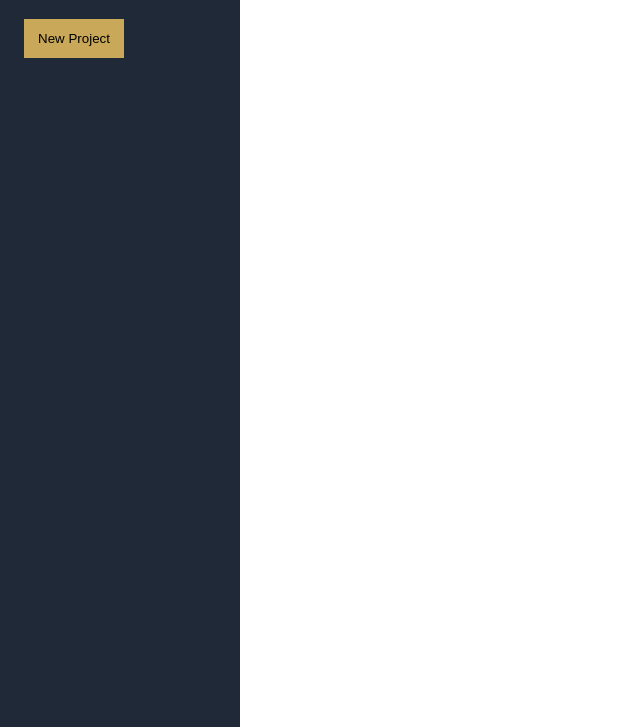
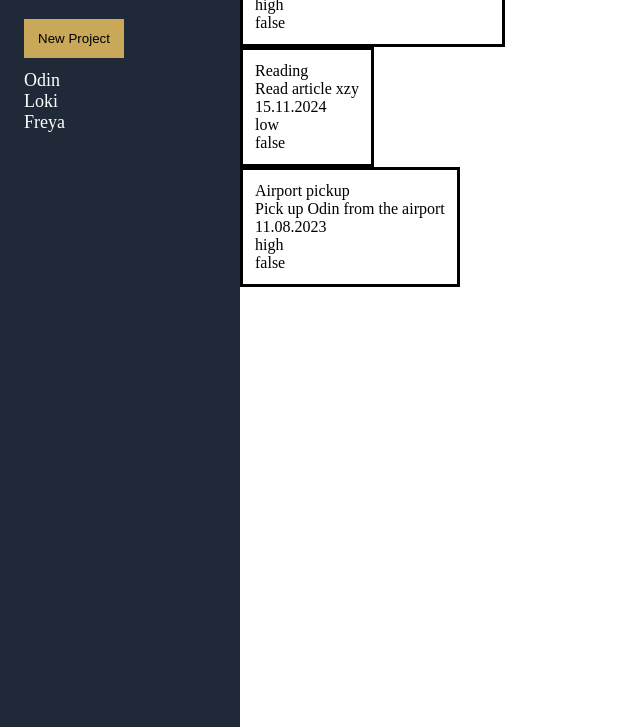
Before and after one commit to B96-osrs/todo-list, a website built with webpack: page dist/index.html in a window 1280 px wide. Shown: the part 73-800 px from the top of the page, without its empty margins (0-640 px from the left). Built offline with nearby package versions, Linux system fonts and the light colour scheme.

Commit message:
Add displayController module

```diff
--- /dev/null
+++ b/src/displayController.js
@@ -0,0 +1,46 @@
+const displayController = (function() {
+
+    function displayProjectList(parent, projectArray) {
+        projectArray.forEach(element => {
+            let projectDiv = document.createElement("div");
+            projectDiv.textContent = element.name;
+            parent.appendChild(projectDiv);
+
+        });
+    }
+
+    function displayTodoItems(parent,todoArray) {
+        todoArray.forEach(element => {
+            let todoCard = document.createElement("div");
+            todoCard.classList.add("todo-card");
+
+            let todoTitle = document.createElement("div");
+            todoTitle.textContent = element.title;
+
+            let todoDescription = document.createElement("div");
+            todoDescription.textContent = element.description;
+
+            let todoDueDate = document.createElement("div");
+            todoDueDate.textContent = element.dueDate;
+            let todoPriority = document.createElement("div");
+            todoPriority.textContent = element.priority;
+            let todoCheckbox = document.createElement("div");
+            todoCheckbox.textContent = element.checkBox;
+
+            parent.appendChild(todoCard);
+            todoCard.appendChild(todoTitle);
+            todoCard.appendChild(todoDescription);
+            todoCard.appendChild(todoDueDate);
+            todoCard.appendChild(todoPriority);
+            todoCard.appendChild(todoCheckbox);
+
+        });
+    }
+
+    return {displayProjectList, displayTodoItems};
+})();
+
+
+export {
+    displayController,
+};
--- a/src/index.js
+++ b/src/index.js
@@ -1,18 +1,27 @@
 import {Project} from "./project";
 import {toDo} from ".//todo";
+import {displayController} from "./displayController";
 import "./style.css";
+
+const projectListBox = document.querySelector(".project-list");
+const mainContainer = document.querySelector(".main-container");
+let projectArray = [];
 
 
 console.log("start:");
-let myProject = Project("Odin");
+projectArray[0] = Project("Odin");
+projectArray[1] = Project("Loki");
+projectArray[2] = Project("Freya");
 
-console.log(myProject.name);
-console.log(myProject.todoArray);
 
-myProject.todoArray[0] = toDo("Homework","Do the coding assignment from TOP", "15.07.2023","high");
-myProject.todoArray[1] = toDo("Reading","Read article xzy", "15.11.2024","low");
-myProject.todoArray[2] = toDo("Airport pickup","Pick up Odin from the airport", "11.08.2023","high");
 
-myProject.todoArray.forEach(element => {
+projectArray[0].todoArray[0] = toDo("Homework","Do the coding assignment from TOP", "15.07.2023","high");
+projectArray[0].todoArray[1] = toDo("Reading","Read article xzy", "15.11.2024","low");
+projectArray[0].todoArray[2] = toDo("Airport pickup","Pick up Odin from the airport", "11.08.2023","high");
+
+displayController.displayProjectList(projectListBox, projectArray);
+displayController.displayTodoItems(mainContainer,projectArray[0].todoArray);
+
+projectArray[0].todoArray.forEach(element => {
     console.log(element);
 });
--- a/src/style.css
+++ b/src/style.css
@@ -42,3 +42,11 @@ body {
 .project-list {
     font-size: 18px;
 }
+
+.todo-card {
+    display: flex;
+    flex-direction: column;
+    border-style: solid;
+    padding: 12px;
+    width: max-content;
+}
```
Also changed, not shown: dist/main.js.
